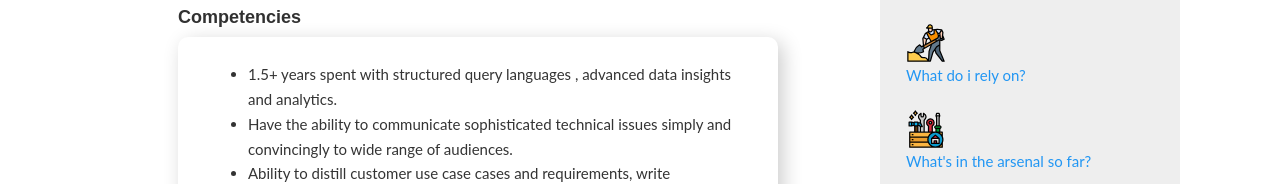
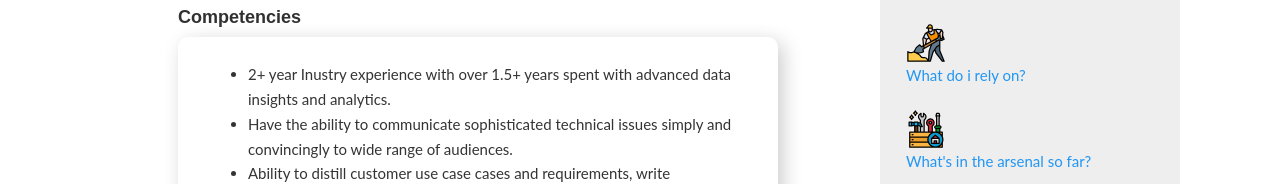
Before and after one commit to richakbee/richakbee.github.io, a plain HTML site: page cv/index.html in a window 1280 px wide. Shown: the part 246-430 px from the top of the page. Drawn offline with nearby package versions, Linux system fonts and the light colour scheme; some packages are replaced by stand-ins of ours; a script that the page names is missing; some icons are missing.

Commit message:
Update index.html

```diff
--- a/cv/index.html
+++ b/cv/index.html
@@ -879,7 +879,7 @@ list-style-type : disc;
   <h3 id="technicalcompetencies">Competencies</h3>
     <div class="skill-bars">
        <ul style="font-size:15px">
-            <li>1.5+ years spent with structured query languages , advanced data insights
+            <li>2+ year Inustry experience with over 1.5+ years spent with advanced data insights
             and analytics.
             </li>
             <li>Have the ability to communicate sophisticated technical issues simply and convincingly
```
